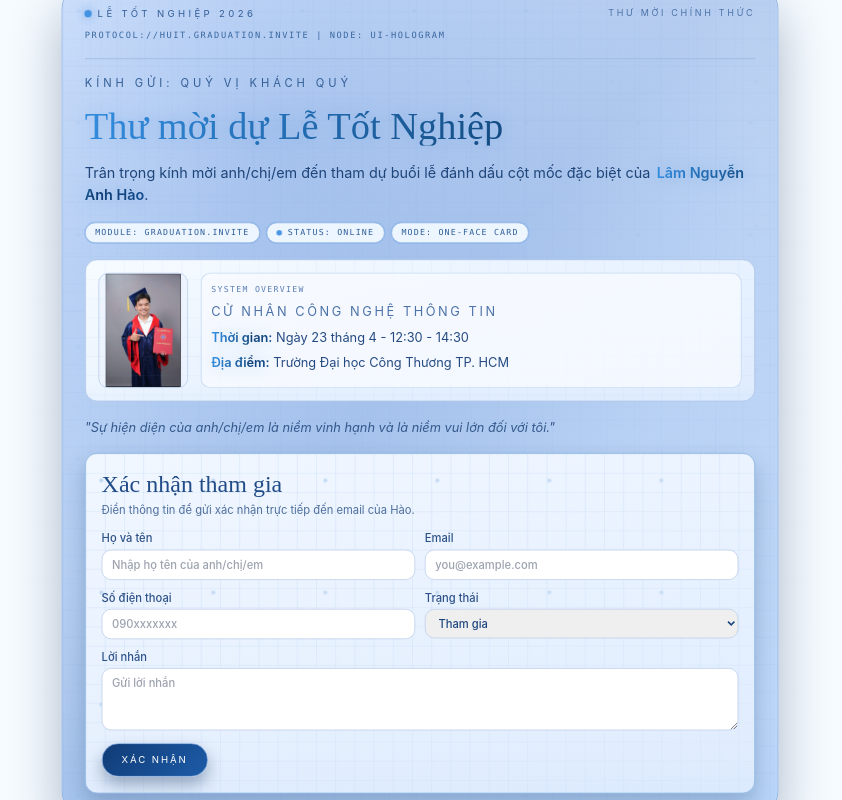
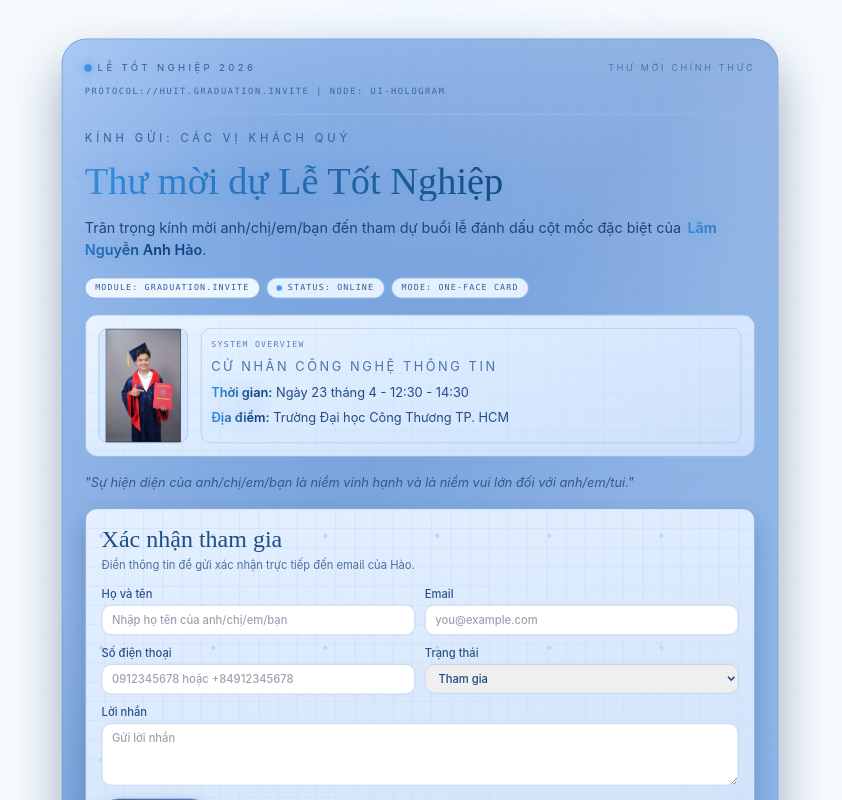
Before and after one commit to HaoLam2608/graduation-invite, a React (Vite) app: page / in a window 1280 px wide. Both pictures are taken after a click on the button 639 px from the left and 399 px from the top of the page. Shown: the whole page, without its empty margins (220-1062 px from the left). Built offline with nearby package versions, Linux system fonts and the light colour scheme.

Commit message:
Update text and styles in GraduationEnvelopeScene, GraduationInvitationCard, InvitationBackContent, and RsvpResultNotice components

```diff
--- a/src/components/GraduationEnvelopeScene.tsx
+++ b/src/components/GraduationEnvelopeScene.tsx
@@ -13,7 +13,7 @@ function GraduationEnvelopeScene() {
 
     return (
         <section className="relative z-10 flex min-h-screen w-full items-center justify-center px-4 py-6 sm:px-8 lg:px-10">
-            <div className="relative h-[min(94vh,56rem)] w-full max-w-5xl origin-center scale-[0.8]">
+            <div className="relative h-[min(94vh,56rem)] w-full max-w-5xl">
                 <AnimatePresence>
                     {isOpened && (
                         <motion.div
@@ -26,16 +26,16 @@ function GraduationEnvelopeScene() {
                                 delay: 0.48,
                                 ease: [0.2, 0.65, 0.3, 0.95],
                             }}
-                            className="absolute inset-0 z-30 flex items-center justify-center"
+                            className="fixed inset-0 z-40 overflow-y-auto overscroll-contain px-3 py-4 sm:px-6 sm:py-8"
                         >
-                            <div className="w-[min(92vw,58rem)]">
+                            <div className="mx-auto w-[min(94vw,54rem)] origin-top scale-[0.8] sm:w-[min(92vw,58rem)]">
                                 <GraduationInvitationCard embedded />
                             </div>
                         </motion.div>
                     )}
                 </AnimatePresence>
 
-                <div className="absolute left-1/2 top-1/2 z-20 w-[min(92vw,44rem)] -translate-x-1/2 -translate-y-1/2 perspective-[1000px] [perspective:1000px]">
+                <div className="absolute left-1/2 top-1/2 z-20 w-[min(92vw,44rem)] -translate-x-1/2 -translate-y-1/2 origin-center scale-[0.8] perspective-[1000px] [perspective:1000px]">
                     <motion.div
                         initial={false}
                         animate={isOpened ? { opacity: 0, scale: 0.9, y: 120 } : { opacity: 1, scale: 1, y: 0 }}
--- a/src/components/GraduationInvitationCard.tsx
+++ b/src/components/GraduationInvitationCard.tsx
@@ -13,13 +13,13 @@ type GraduationInvitationCardProps = {
 const PROFILE_IMAGE_SRC = '/images/lam-nguyen-anh-hao.jpg'
 
 const defaultDetails: InvitationDetails = {
-    recipientName: 'Quý vị khách quý',
+    recipientName: 'Các vị khách quý',
     hostName: 'Lâm Nguyễn Anh Hào',
     degree: 'Cử nhân Công nghệ Thông tin',
     dateText: 'Ngày 23 tháng 4',
     timeText: '12:30 - 14:30',
     venue: 'Trường Đại học Công Thương TP. HCM',
-    note: 'Sự hiện diện của anh/chị/em là niềm vinh hạnh và là niềm vui lớn đối với tôi.',
+    note: 'Sự hiện diện của anh/chị/em/bạn  là niềm vinh hạnh và là niềm vui lớn đối với anh/em/tui.',
 }
 
 const contentVariants: Variants = {
@@ -52,6 +52,11 @@ const lineVariants: Variants = {
         },
     },
 }
+
+const EMAIL_REGEX = /^[^\s@]+@[^\s@]+\.[^\s@]{2,}$/i
+const VIETNAM_MOBILE_REGEX = /^(?:\+84|84|0)(?:3|5|7|8|9)\d{8}$/
+
+const normalizePhoneNumber = (value: string) => value.replace(/[.\s()-]/g, '')
 
 const initialFormData: RsvpFormData = {
     guestName: '',
@@ -88,21 +93,37 @@ function GraduationInvitationCard({
 
     const handleSubmitRsvp = async (event: FormEvent<HTMLFormElement>) => {
         event.preventDefault()
+
+        const trimmedEmail = formData.guestEmail.trim()
+        const normalizedPhone = normalizePhoneNumber(formData.guestPhone)
+
+        if (!EMAIL_REGEX.test(trimmedEmail)) {
+            setSubmitState('error')
+            setSubmitMessage('Email chưa đúng định dạng. Vui lòng kiểm tra lại.')
+            return
+        }
+
+        if (!VIETNAM_MOBILE_REGEX.test(normalizedPhone)) {
+            setSubmitState('error')
+            setSubmitMessage('Số điện thoại phải là số di động Việt Nam hợp lệ (VD: 0912345678 hoặc +84912345678).')
+            return
+        }
+
         setSubmitState('loading')
         setSubmitMessage('Đang gửi xác nhận...')
 
         try {
             const payload = new FormData()
             payload.append('Họ và tên', formData.guestName)
-            payload.append('Email', formData.guestEmail)
-            payload.append('Số điện thoại', formData.guestPhone)
+            payload.append('Email', trimmedEmail)
+            payload.append('Số điện thoại', normalizedPhone)
             payload.append('Trạng thái tham gia', formData.attendance)
             payload.append('Lời nhắn', formData.message || '(Không có)')
             payload.append('Sự kiện', 'Lễ Tốt Nghiệp - Lâm Nguyễn Anh Hào')
             payload.append('Thời gian sự kiện', `${invitation.dateText} - ${invitation.timeText}`)
             payload.append('Địa điểm sự kiện', invitation.venue)
             payload.append('_subject', `RSVP mới cho lễ tốt nghiệp - ${formData.guestName}`)
-            payload.append('_replyto', formData.guestEmail)
+            payload.append('_replyto', trimmedEmail)
             payload.append('_captcha', 'false')
             payload.append('_template', 'table')
 
@@ -118,11 +139,11 @@ function GraduationInvitationCard({
                 throw new Error('Gửi thất bại')
             }
 
-            const guestDisplayName = formData.guestName.trim() || 'anh/chị/em'
+            const guestDisplayName = formData.guestName.trim() || 'anh/chị/em/bạn '
             const outcome: RsvpOutcome = formData.attendance === 'Tham gia' ? 'attending' : 'declined'
             const successMessage = formData.attendance === 'Tham gia'
-                ? `${guestDisplayName} ơi, cảm ơn anh/chị/em đã xác nhận tham dự. Sự hiện diện của anh/chị/em là món quà tuyệt vời nhất trong ngày vui của mình. Hẹn gặp anh/chị/em sớm nhé!`
-                : `${guestDisplayName} ơi, mình hoàn toàn hiểu lịch trình bận rộn của anh/chị/em và cảm ơn anh/chị/em đã báo trước. Chúc anh/chị/em luôn vui vẻ, hy vọng chúng ta sẽ sớm có dịp hội ngộ!`
+                ? `${guestDisplayName} ơi, cảm ơn anh/chị/em/bạn  đã xác nhận tham dự. Sự hiện diện của anh/chị/em/bạn  là món quà tuyệt vời nhất trong ngày vui của mình. Hẹn gặp anh/chị/em/bạn  sớm nhé!`
+                : `${guestDisplayName} ơi, mình hoàn toàn hiểu lịch trình bận rộn của anh/chị/em/bạn  và cảm ơn anh/chị/em/bạn  đã báo trước. Chúc anh/chị/em/bạn  luôn vui vẻ, hy vọng chúng ta sẽ sớm có dịp hội ngộ!`
 
             setSubmitState('success')
             setSubmitMessage(successMessage)
@@ -150,11 +171,11 @@ function GraduationInvitationCard({
                 className={`${embedded ? 'mx-auto w-full max-w-4xl' : 'navy-glow mx-auto w-full max-w-4xl'}`}
             >
                 <motion.article
-                    className="relative overflow-hidden rounded-[2rem] border border-[#78a4dc]/80 bg-[linear-gradient(158deg,#dceaff_0%,#d0e4ff_48%,#c2dbfb_100%)] text-[#10284f] shadow-[0_30px_65px_rgba(11,39,84,0.32)] transition duration-500 hover:-translate-y-0.5"
+                    className="relative overflow-hidden rounded-[2rem] border border-[#5f8fc8]/85 bg-[linear-gradient(158deg,#bfd8fa_0%,#a8c9f3_48%,#8db7ea_100%)] text-[#0f2f5f] shadow-[0_30px_65px_rgba(10,34,76,0.38)] transition duration-500 hover:-translate-y-0.5"
                     aria-label="Thiệp mời lễ tốt nghiệp"
                 >
-                    <div className="pointer-events-none absolute inset-0 bg-[radial-gradient(circle_at_30%_20%,rgba(112,156,226,0.34),transparent_56%)]" />
-                    <div className="pointer-events-none absolute inset-0 bg-[linear-gradient(130deg,transparent_0%,rgba(43,92,170,0.18)_47%,transparent_100%)]" />
+                    <div className="pointer-events-none absolute inset-0 bg-[radial-gradient(circle_at_30%_20%,rgba(77,136,216,0.42),transparent_56%)]" />
+                    <div className="pointer-events-none absolute inset-0 bg-[linear-gradient(130deg,transparent_0%,rgba(32,83,164,0.24)_47%,transparent_100%)]" />
                     <div className="pointer-events-none absolute inset-0 opacity-25 [background-image:linear-gradient(rgba(115,160,227,0.22)_1px,transparent_1px),linear-gradient(90deg,rgba(115,160,227,0.22)_1px,transparent_1px)] [background-size:34px_34px]" />
                     <div className="tech-circuit-map opacity-20" />
                     <div className="tech-scanline opacity-60" />
--- a/src/components/InvitationBackContent.tsx
+++ b/src/components/InvitationBackContent.tsx
@@ -62,7 +62,7 @@ function InvitationBackContent({
                 variants={lineVariants}
                 className="font-['Inter'] text-base leading-relaxed text-[#1f4579] sm:text-lg"
             >
-                Trân trọng kính mời anh/chị/em đến tham dự buổi lễ đánh dấu cột mốc đặc biệt của
+                Trân trọng kính mời anh/chị/em/bạn  đến tham dự buổi lễ đánh dấu cột mốc đặc biệt của
                 <span className="ml-2 font-semibold text-transparent gold-text">{invitation.hostName}</span>.
             </motion.p>
 
@@ -73,22 +73,22 @@ function InvitationBackContent({
                 <span className="tech-border-pulse rounded-full border border-[#8fb4e2] bg-[#edf5ff] px-3 py-1 font-['JetBrains_Mono','Consolas','Courier_New',monospace] text-[0.65rem] uppercase tracking-[0.14em] text-[#2f5f99]">
                     module: graduation.invite
                 </span>
-                <span className="tech-border-pulse inline-flex items-center gap-2 rounded-full border border-[#8fb4e2] bg-[#edf5ff] px-3 py-1 font-['JetBrains_Mono','Consolas','Courier_New',monospace] text-[0.65rem] uppercase tracking-[0.14em] text-[#2f5f99]">
+                <span className="tech-border-pulse inline-flex items-center gap-2 rounded-full border border-[#8fb4e2] bg-[#e5f0ff] px-3 py-1 font-['JetBrains_Mono','Consolas','Courier_New',monospace] text-[0.65rem] uppercase tracking-[0.14em] text-[#2f5f99]">
                     <span className="tech-dot-pulse h-1.5 w-1.5 rounded-full bg-[#2f88df]" />
                     status: online
                 </span>
-                <span className="tech-border-pulse rounded-full border border-[#8fb4e2] bg-[#edf5ff] px-3 py-1 font-['JetBrains_Mono','Consolas','Courier_New',monospace] text-[0.65rem] uppercase tracking-[0.14em] text-[#2f5f99]">
+                <span className="tech-border-pulse rounded-full border border-[#8fb4e2] bg-[#e5f0ff] px-3 py-1 font-['JetBrains_Mono','Consolas','Courier_New',monospace] text-[0.65rem] uppercase tracking-[0.14em] text-[#2f5f99]">
                     mode: one-face card
                 </span>
             </motion.div>
 
             <motion.div
                 variants={lineVariants}
-                className="relative grid gap-4 overflow-hidden rounded-2xl border border-[#b3c8e8] bg-[linear-gradient(155deg,#f6fbff_0%,#ebf4ff_46%,#e2eeff_100%)] p-3 sm:grid-cols-[auto_1fr] sm:p-4"
+                className="relative grid gap-4 overflow-hidden rounded-2xl border border-[#9fbee6] bg-[linear-gradient(155deg,#e9f3ff_0%,#dcecff_46%,#cfe2fb_100%)] p-3 sm:grid-cols-[auto_1fr] sm:p-4"
             >
                 <div className="pointer-events-none absolute inset-0 opacity-25 [background-image:linear-gradient(rgba(124,164,220,0.24)_1px,transparent_1px),linear-gradient(90deg,rgba(124,164,220,0.24)_1px,transparent_1px)] [background-size:24px_24px]" />
                 <div className="tech-scanline opacity-35" />
-                <div className="h-32 w-24 overflow-hidden rounded-xl border border-[#bad0ee] bg-[#eff5ff] sm:h-36 sm:w-28">
+                <div className="h-32 w-24 overflow-hidden rounded-xl border border-[#a8c5e9] bg-[#d7e8ff] sm:h-36 sm:w-28">
                     {!imageError ? (
                         <img
                             src={portraitSrc}
@@ -102,7 +102,7 @@ function InvitationBackContent({
                         </div>
                     )}
                 </div>
-                <div className="relative space-y-2 rounded-xl border border-[#b9d0ef]/75 bg-[#f8fbff]/80 p-3">
+                <div className="relative space-y-2 rounded-xl border border-[#a8c4e8]/85 bg-[#e8f2ff]/82 p-3">
                     <p className="font-['JetBrains_Mono','Consolas','Courier_New',monospace] text-[0.64rem] uppercase tracking-[0.16em] text-[#5b7fb3]">
                         system overview
                     </p>
@@ -135,7 +135,7 @@ function InvitationBackContent({
                 <motion.form
                     variants={lineVariants}
                     onSubmit={onSubmitRsvp}
-                    className="relative mt-3 overflow-hidden rounded-2xl border border-[#8cb1df] bg-[linear-gradient(160deg,#f1f7ff_0%,#e2eeff_100%)] p-4 shadow-[0_14px_28px_rgba(14,48,96,0.25)] sm:p-5"
+                    className="relative mt-3 overflow-hidden rounded-2xl border border-[#7fa8dc] bg-[linear-gradient(160deg,#e4f0ff_0%,#d3e4fb_100%)] p-4 shadow-[0_14px_28px_rgba(14,48,96,0.28)] sm:p-5"
                 >
                     <div className="tech-circuit-map opacity-12" />
                     <div className="tech-scanline opacity-40" />
@@ -160,7 +160,7 @@ function InvitationBackContent({
                                     value={formData.guestName}
                                     onChange={onInputChange}
                                     className="rounded-xl border border-[#bfd0ea] bg-white/92 px-3 py-2 text-[#1e467e] outline-none transition duration-300 focus:border-[#3676c3] focus:ring-2 focus:ring-[#6fa9e6]/30 focus:shadow-[0_0_0_1px_rgba(54,118,195,0.22),0_0_14px_rgba(76,141,215,0.22)]"
-                                    placeholder="Nhập họ tên của anh/chị/em"
+                                    placeholder="Nhập họ tên của anh/chị/em/bạn "
                                 />
                             </label>
 
@@ -172,6 +172,9 @@ function InvitationBackContent({
                                     name="guestEmail"
                                     value={formData.guestEmail}
                                     onChange={onInputChange}
+                                    pattern={'^[^\\s@]+@[^\\s@]+\\.[^\\s@]{2,}$'}
+                                    title="Email hợp lệ, ví dụ: ten@example.com"
+                                    autoComplete="email"
                                     className="rounded-xl border border-[#bfd0ea] bg-white/92 px-3 py-2 text-[#1e467e] outline-none transition duration-300 focus:border-[#3676c3] focus:ring-2 focus:ring-[#6fa9e6]/30 focus:shadow-[0_0_0_1px_rgba(54,118,195,0.22),0_0_14px_rgba(76,141,215,0.22)]"
                                     placeholder="you@example.com"
                                 />
@@ -180,12 +183,17 @@ function InvitationBackContent({
                             <label className="flex flex-col gap-1 text-sm font-medium text-[#2e5288]">
                                 Số điện thoại
                                 <input
+                                    required
                                     type="tel"
                                     name="guestPhone"
                                     value={formData.guestPhone}
                                     onChange={onInputChange}
+                                    inputMode="tel"
+                                    autoComplete="tel"
+                                    pattern={'^(?:\\+84|84|0)(?:3|5|7|8|9)\\d{8}$'}
+                                    title="Số di động Việt Nam, ví dụ: 0912345678 hoặc +84912345678"
                                     className="rounded-xl border border-[#bfd0ea] bg-white/92 px-3 py-2 text-[#1e467e] outline-none transition duration-300 focus:border-[#3676c3] focus:ring-2 focus:ring-[#6fa9e6]/30 focus:shadow-[0_0_0_1px_rgba(54,118,195,0.22),0_0_14px_rgba(76,141,215,0.22)]"
-                                    placeholder="090xxxxxxx"
+                                    placeholder="0912345678 hoặc +84912345678"
                                 />
                             </label>
 
--- a/src/components/RsvpResultNotice.tsx
+++ b/src/components/RsvpResultNotice.tsx
@@ -22,7 +22,7 @@ function RsvpResultNotice({ outcome, message, onClose }: RsvpResultNoticeProps)
                     Trạng thái xác nhận
                 </p>
                 <h3 className="mt-3 font-['Playfair_Display'] text-3xl leading-tight text-transparent gold-text sm:text-4xl">
-                    {isAttending ? 'Cảm ơn anh/chị/em đã xác nhận tham gia' : 'Lấy làm tiếc vì anh/chị/em không thể tham gia'}
+                    {isAttending ? 'Cảm ơn anh/chị/em/bạn  đã xác nhận tham gia' : 'Lấy làm tiếc vì anh/chị/em/bạn  không thể tham gia'}
                 </h3>
                 <p className="mt-3 font-['Inter'] text-base leading-relaxed text-[#e5efff] sm:text-lg">
                     {message}
```
